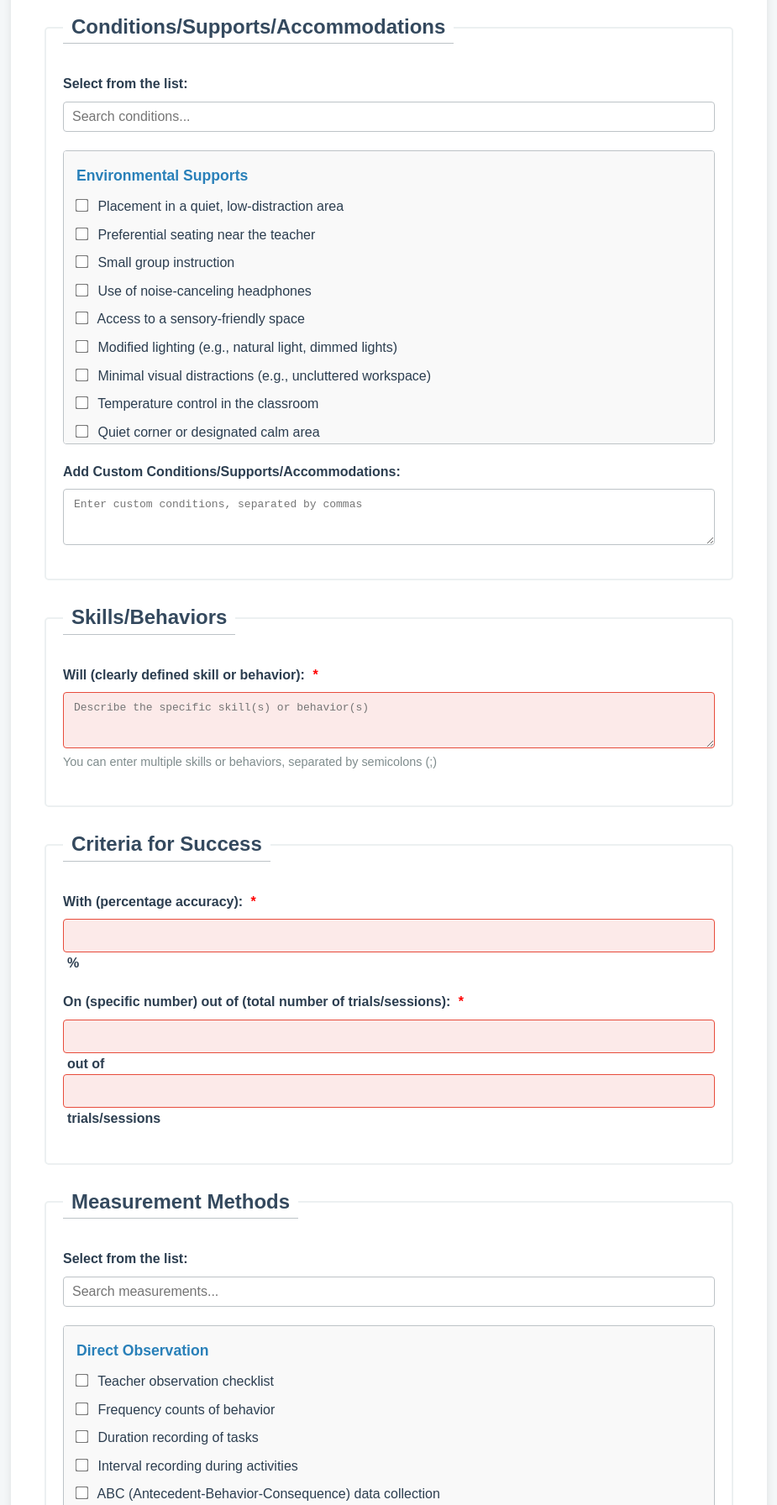
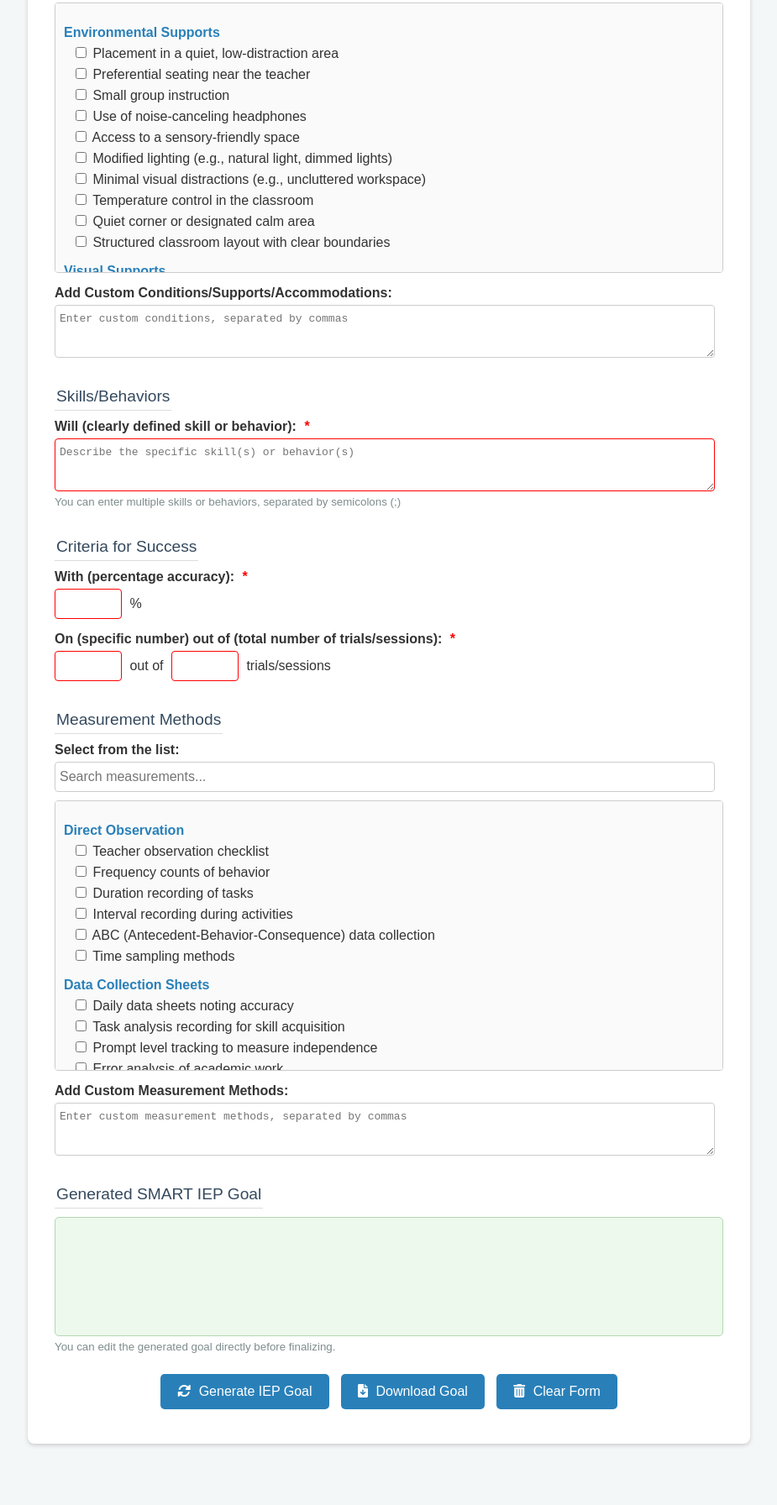
Before and after one commit to miscuni/IEP-Goal-Generator, a plain HTML site: page index.html in a window 1280 px wide. Shown: the part 469-2261 px from the top of the page at 84% size, without its empty margins (177-1102 px from the left). After the commit the page ends 2228 px from the top, so only its background shows below. Drawn offline with Linux system fonts and the light colour scheme.

Commit message:
Update styles.css

```diff
--- a/styles.css
+++ b/styles.css
@@ -1,334 +1,175 @@
-/* ================================================
-   General Styles
-================================================ */
+/* General Styles */
+body {
+    font-family: 'Arial', sans-serif;
+    background-color: #f4f7f8;
+    margin: 0;
+    padding: 0;
+    color: #333;
+}
 
-/* Reset some default browser styles */
-* {
-    box-sizing: border-box;
-    margin: 0;
+.container {
+    max-width: 800px;
+    margin: 40px auto;
+    padding: 20px 30px;
+    background-color: #fff;
+    border-radius: 8px;
+    box-shadow: 0 2px 5px #ccc;
+}
+
+h1 {
+    text-align: center;
+    color: #2c3e50;
+}
+
+fieldset {
+    border: none;
+    margin-bottom: 20px;
     padding: 0;
 }
 
-/* Body Styling */
-body {
-    font-family: 'Arial', sans-serif;
-    background-color: #f4f7f8;
-    color: #333;
-    line-height: 1.6;
+legend {
+    font-size: 1.2em;
+    margin-bottom: 10px;
+    color: #34495e;
+    border-bottom: 1px solid #ddd;
+    padding-bottom: 5px;
 }
 
-/* Container Styling */
-.container {
-    max-width: 900px;
-    margin: 40px auto;
-    padding: 25px 40px;
-    background-color: #ffffff;
-    border-radius: 8px;
-    box-shadow: 0 4px 10px rgba(0, 0, 0, 0.1);
+.form-group {
+    margin-bottom: 15px;
 }
 
-/* Heading */
-h1 {
-    text-align: center;
-    color: #2c3e50;
-    margin-bottom: 30px;
+label {
+    font-weight: bold;
+    display: block;
+    margin-bottom: 5px;
 }
 
-/* Fieldset Styling */
-fieldset {
-    border: 2px solid #ecf0f1;
-    border-radius: 5px;
-    padding: 20px;
-    margin-bottom: 25px;
-}
-
-/* Legend Styling */
-legend {
-    font-size: 1.5em;
-    font-weight: bold;
-    color: #34495e;
-    padding: 0 10px;
-    margin-bottom: 15px;
-    border-bottom: 1px solid #bdc3c7;
-}
-
-/* Form Group Styling */
-.form-group {
-    margin-bottom: 20px;
-}
-
-/* Labels */
-label {
-    display: block;
-    font-weight: bold;
-    margin-bottom: 8px;
-    color: #2c3e50;
-}
-
-/* Required Field Indicator */
 .required {
     color: red;
 }
 
-/* Input Fields */
 input[type="text"],
 input[type="number"],
 input[type="month"],
-select,
 textarea {
-    width: 100%;
-    padding: 10px 12px;
-    border: 1px solid #bdc3c7;
+    width: calc(100% - 10px);
+    padding: 8px 5px;
+    border: 1px solid #ccc;
     border-radius: 4px;
     font-size: 1em;
-    transition: border-color 0.3s ease;
 }
 
-/* Focus States for Inputs */
-input[type="text"]:focus,
-input[type="number"]:focus,
-input[type="month"]:focus,
-select:focus,
-textarea:focus {
-    border-color: #2980b9;
-    outline: none;
+input[type="number"] {
+    width: 80px;
+    display: inline-block;
 }
 
-/* Textarea Specific */
 textarea {
     resize: vertical;
 }
 
-/* Small Text for Guidance */
 small {
     display: block;
     margin-top: 5px;
     color: #7f8c8d;
-    font-size: 0.9em;
 }
 
-/* Span Styling */
 span {
     margin: 0 5px;
-    font-weight: bold;
+}
+
+.checkbox-group {
+    max-height: 300px;
+    overflow-y: auto;
+    border: 1px solid #ccc;
+    padding: 10px;
+    background-color: #fafafa;
+    border-radius: 4px;
+}
+
+.category {
+    margin-bottom: 15px;
+}
+
+.category h3 {
+    font-size: 1em;
+    margin-bottom: 5px;
+    color: #2980b9;
+}
+
+.category-content {
+    padding-left: 10px;
+}
+
+.category-content label {
+    display: block;
+    margin-bottom: 5px;
+    font-weight: normal;
+}
+
+.form-buttons {
+    text-align: center;
+    margin-top: 20px;
+}
+
+button {
+    background-color: #2980b9;
+    color: #fff;
+    padding: 12px 20px;
+    border: none;
+    cursor: pointer;
+    font-size: 1em;
+    border-radius: 5px;
+    margin: 5px;
+}
+
+button:hover {
+    background-color: #1f6395;
+}
+
+button i {
+    margin-right: 5px;
+}
+
+#iep-goal-output {
+    background-color: #ecf9ec;
+    border: 1px solid #b2d8b2;
+    padding: 20px;
+    border-radius: 5px;
+    min-height: 100px;
+    font-size: 1em;
     color: #2c3e50;
 }
 
-/* Checkbox Group Styling */
-.checkbox-group {
-    max-height: 350px;
-    overflow-y: auto;
-    border: 1px solid #bdc3c7;
-    padding: 15px;
-    background-color: #f9f9f9;
-    border-radius: 4px;
-    margin-top: 10px;
-}
-
-/* Category Headers */
-.category h3 {
-    font-size: 1.1em;
-    color: #2980b9;
+#condition-search,
+#measurement-search {
+    width: calc(100% - 10px);
+    padding: 8px 5px;
     margin-bottom: 10px;
 }
 
-/* Checkbox Labels */
-.category-content label {
-    display: block;
-    margin-bottom: 8px;
-    font-weight: normal;
-    cursor: pointer;
-    transition: color 0.3s ease;
+input:invalid {
+    border-color: red;
 }
 
-/* Hover Effect for Checkbox Labels */
-.category-content label:hover {
-    color: #2980b9;
+.invalid {
+    border-color: red;
 }
 
-/* Search Inputs */
-#condition-search,
-#measurement-search,
-#standard-search {
-    width: 100%;
-    padding: 8px 10px;
-    margin-bottom: 12px;
-    border: 1px solid #bdc3c7;
-    border-radius: 4px;
-    font-size: 1em;
-    transition: border-color 0.3s ease;
-}
-
-/* Search Inputs Focus */
-#condition-search:focus,
-#measurement-search:focus,
-#standard-search:focus {
-    border-color: #2980b9;
-    outline: none;
-}
-
-/* Loading Indicator */
-#standards-loading p,
-#conditions-loading p,
-#measurements-loading p {
-    color: #e74c3c;
-    font-style: italic;
-}
-
-/* IEP Goal Output Styling */
-#iep-goal-output {
-    background-color: #ecf9ec;
-    border: 2px solid #b2d8b2;
-    padding: 20px;
-    border-radius: 5px;
-    min-height: 120px;
-    font-size: 1.1em;
-    color: #2c3e50;
-    white-space: pre-wrap;
-    word-wrap: break-word;
-    overflow-y: auto;
-    cursor: text;
-}
-
-/* Live Preview Small Text */
-#iep-goal-output small {
-    display: block;
-    margin-top: 5px;
-    color: #7f8c8d;
-    font-size: 0.9em;
-}
-
-/* Form Buttons Styling */
-.form-buttons {
-    text-align: center;
-    margin-top: 30px;
-}
-
-.form-buttons button {
-    background-color: #2980b9;
-    color: #ffffff;
-    border: none;
-    padding: 12px 25px;
-    font-size: 1em;
-    border-radius: 5px;
-    cursor: pointer;
-    margin: 5px;
-    transition: background-color 0.3s ease, transform 0.2s ease;
-    display: inline-flex;
-    align-items: center;
-}
-
-/* Button Hover Effects */
-.form-buttons button:hover {
-    background-color: #1f6395;
-    transform: translateY(-2px);
-}
-
-/* Button Icons Spacing */
-.form-buttons button i {
-    margin-right: 8px;
-}
-
-/* Clear Button Specific Styling */
-#clear-button {
-    background-color: #e74c3c;
-}
-
-#clear-button:hover {
-    background-color: #c0392b;
-}
-
-/* Download Button Specific Styling */
-#download-button {
-    background-color: #27ae60;
-}
-
-#download-button:hover {
-    background-color: #1e8449;
-}
-
-/* Responsive Design */
-@media (max-width: 768px) {
-    .container {
-        padding: 20px 25px;
+@media (max-width: 600px) {
+    input[type="number"] {
+        width: calc(100% - 10px);
+        margin-bottom: 10px;
     }
 
-    fieldset {
-        padding: 15px;
+    .form-buttons {
+        display: flex;
+        flex-direction: column;
     }
 
-    .form-buttons button {
+    button {
         width: 100%;
-        justify-content: center;
-    }
-
-    .checkbox-group {
-        max-height: 300px;
+        margin: 5px 0;
     }
 }
-
-@media (max-width: 480px) {
-    h1 {
-        font-size: 1.8em;
-    }
-
-    legend {
-        font-size: 1.2em;
-    }
-
-    #iep-goal-output {
-        min-height: 100px;
-        font-size: 1em;
-    }
-
-    .form-buttons button {
-        padding: 10px 20px;
-        font-size: 0.9em;
-    }
-}
-
-/* Invalid Input Styling */
-input:invalid,
-textarea:invalid,
-select:invalid {
-    border-color: #e74c3c;
-}
-
-input.invalid,
-textarea.invalid,
-select.invalid {
-    border-color: #e74c3c;
-    background-color: #fceae9;
-}
-
-/* Scrollbar Styling for Checkbox Groups */
-.checkbox-group::-webkit-scrollbar {
-    width: 8px;
-}
-
-.checkbox-group::-webkit-scrollbar-track {
-    background: #f1f1f1;
-    border-radius: 4px;
-}
-
-.checkbox-group::-webkit-scrollbar-thumb {
-    background: #bdc3c7;
-    border-radius: 4px;
-}
-
-.checkbox-group::-webkit-scrollbar-thumb:hover {
-    background: #95a5a6;
-}
-
-/* Enhance the appearance of checkboxes */
-input[type="checkbox"] {
-    transform: scale(1.2);
-    margin-right: 8px;
-    cursor: pointer;
-}
-
-/* Adjust the appearance of the contenteditable div */
-#iep-goal-output:focus {
-    outline: none;
-    box-shadow: 0 0 5px rgba(46, 204, 113, 0.5);
-}
```
